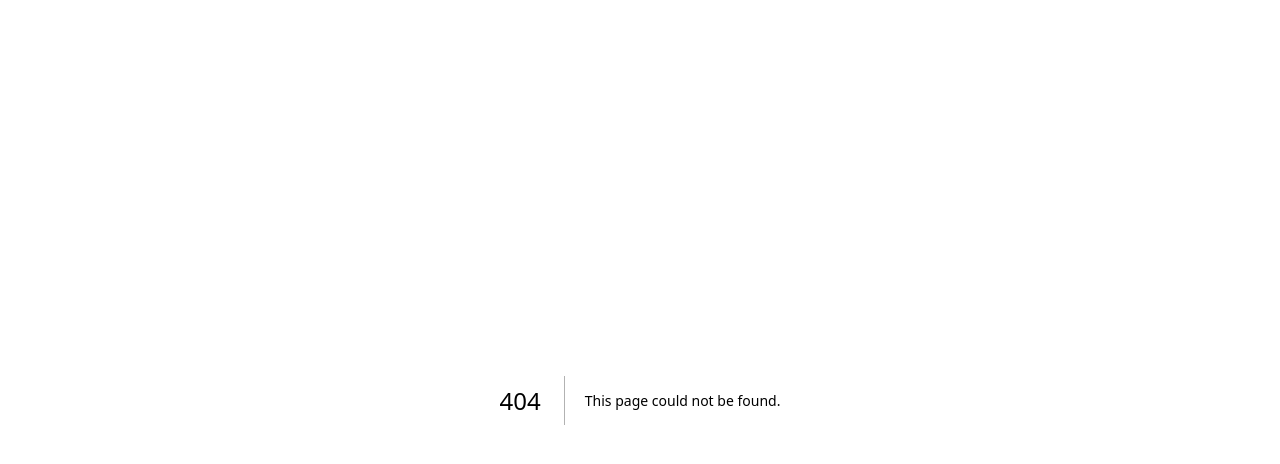
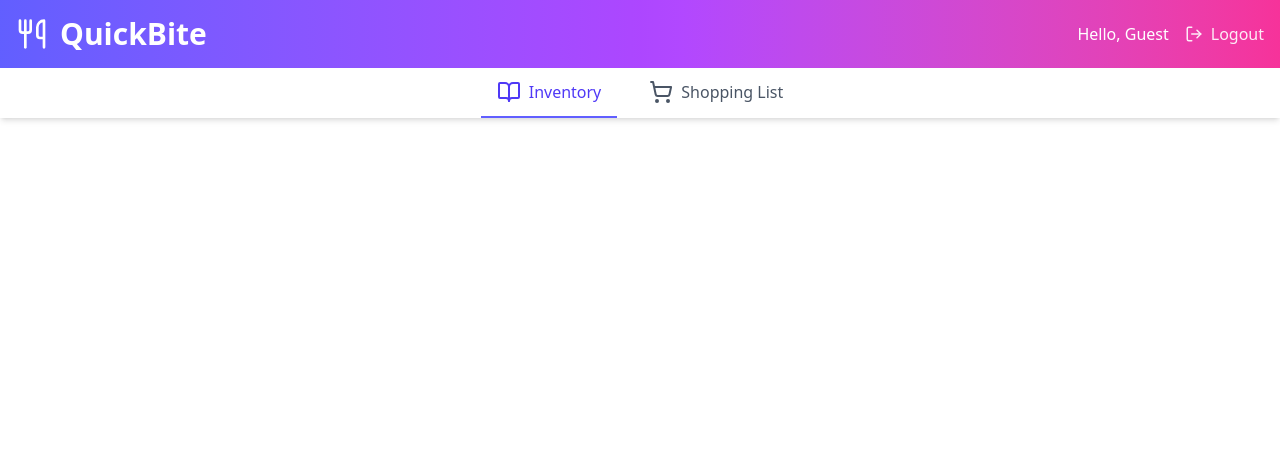
Before and after one commit to lawrence-valerio/fridge-meals, a Next.js app: page /app/recipes in a window 1280 px wide. Before the commit this address had no page. Shown: the top 464 px of the page. Built offline with nearby package versions, Linux system fonts and the light colour scheme.

Commit message:
Implemented navbar component

```diff
--- a/src/app/app/homepage/page.tsx
+++ /dev/null
@@ -1,3 +0,0 @@
-export default function HomePage() {
-  return <div></div>;
-}
--- a/src/app/app/homepage/layout.tsx
+++ b/src/app/app/recipes/layout.tsx
@@ -1,4 +1,5 @@
 import { Header } from "@/app/components/Header";
+import { Navigation } from "@/app/components/Navigation";
 
 export default function HomepageLayout({
   children,
@@ -6,9 +7,10 @@ export default function HomepageLayout({
   children: React.ReactNode;
 }) {
   return (
-    <>
+    <main>
       <Header />
-      <main>{children}</main>
-    </>
+      <Navigation />
+      {children}
+    </main>
   );
 }
--- /dev/null
+++ b/src/app/app/recipes/page.tsx
@@ -0,0 +1,3 @@
+export default function Recipes() {
+  return <div></div>;
+}
--- a/src/app/auth/login/components/LoginForm.tsx
+++ b/src/app/auth/login/components/LoginForm.tsx
@@ -46,10 +46,8 @@ export default function LoginForm({ onSubmit }: LoginFormProps) {
         type="submit"
         className="w-full bg-gradient-to-r from-indigo-500 via-purple-500 to-pink-500 text-white py-2 px-4 rounded-lg font-medium hover:opacity-90 focus:outline-none focus:ring-2 focus:ring-offset-2 focus:ring-indigo-500 flex items-center justify-center gap-2"
       >
-        <>
-          Get Started
-          <ChevronRightIcon size={18} />
-        </>
+        Get Started
+        <ChevronRightIcon size={18} />
       </button>
     </form>
   );
--- a/src/app/auth/login/page.tsx
+++ b/src/app/auth/login/page.tsx
@@ -2,6 +2,7 @@
 
 import { UtensilsIcon } from "lucide-react";
 import { useRouter } from "next/navigation";
+import { useEffect } from "react";
 import LoginForm from "./components/LoginForm";
 import { useAuth } from "../../contexts/AuthContext";
 import { APP_NAME } from "@/constants/app";
@@ -9,6 +10,13 @@ import { APP_NAME } from "@/constants/app";
 export default function LoginPage() {
   const { login, isAuthenticated } = useAuth();
   const router = useRouter();
+
+  useEffect(() => {
+    if (isAuthenticated) {
+      router.push("/app/recipes");
+    }
+  }, [isAuthenticated, router]);
+
   const handleLogin = async (username: string, password: string) => {
     try {
       await login(username, password);
@@ -16,10 +24,6 @@ export default function LoginPage() {
       console.error("Login failed:", error);
     }
   };
-
-  if (isAuthenticated) {
-    return router.push("/app/homepage");
-  }
 
   return (
     <div>
--- /dev/null
+++ b/src/app/components/Navigation.tsx
@@ -0,0 +1,42 @@
+"use client";
+
+import { BookOpenIcon, ShoppingCartIcon } from "lucide-react";
+import Link from "next/link";
+import { usePathname } from "next/navigation";
+
+export const Navigation = () => {
+  const pathname = usePathname();
+
+  const isActive = (path: string) => pathname === path;
+
+  return (
+    <nav className="bg-white shadow-md">
+      <div className="container mx-auto px-4">
+        <div className="flex justify-center sm-justify-start gap-1 sm:gap-4">
+          <Link
+            href="/app/recipes"
+            className={`px-4 py-3 flex gap-2 border-b-2 text-sm sm:text-base ${
+              isActive("/app/recipes")
+                ? "border-indigo-500 text-indigo-600"
+                : "border-transparent text-gray-600 hover:text-gray-900"
+            }`}
+          >
+            <BookOpenIcon />
+            <span className="hidden sm:inline">Inventory</span>
+          </Link>
+          <Link
+            href="/app/recipes"
+            className={`px-4 py-3 flex gap-2 border-b-2 text-sm sm:text-base ${
+              isActive("/app/ShoppingList")
+                ? "border-indigo-500 text-indigo-600"
+                : "border-transparent text-gray-600 hover:text-gray-900"
+            }`}
+          >
+            <ShoppingCartIcon />
+            <span>Shopping List</span>
+          </Link>
+        </div>
+      </div>
+    </nav>
+  );
+};
```
